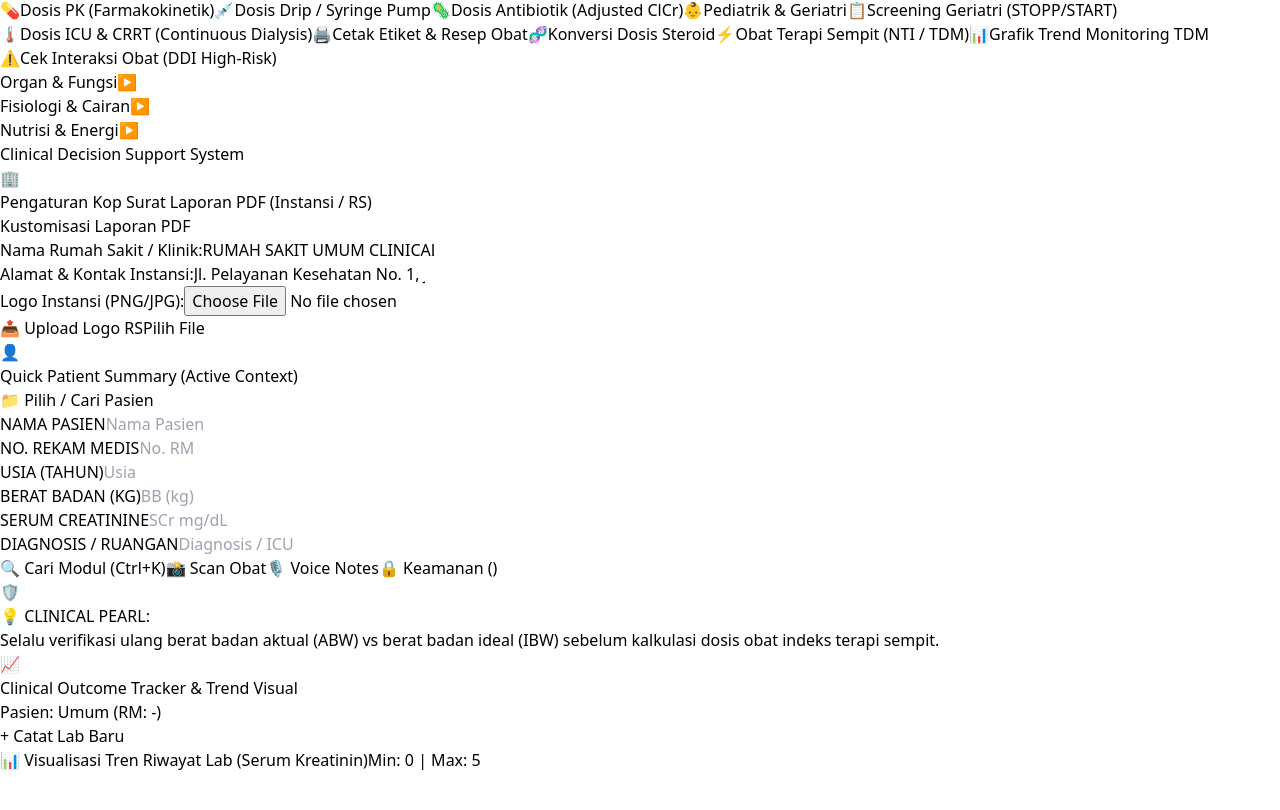
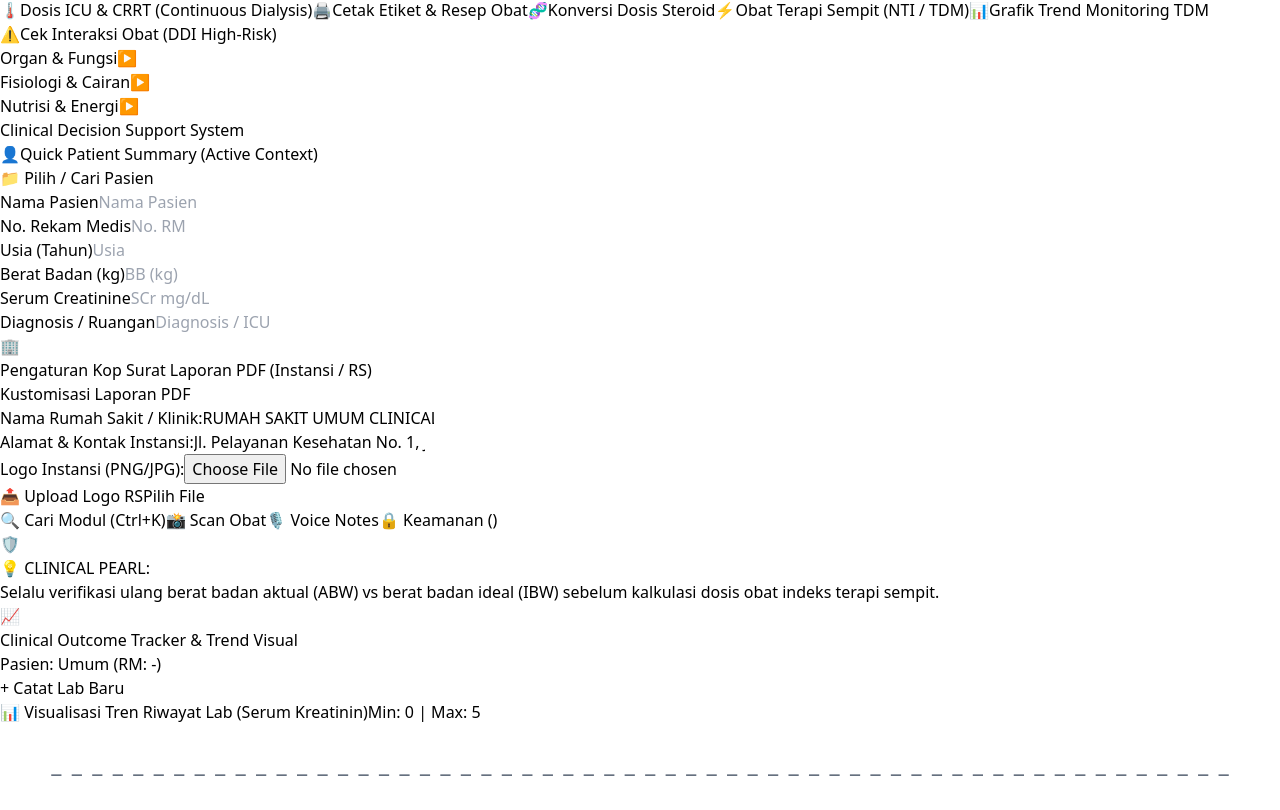
Before and after one commit to ululbiasaajaa/klinis-calc-v2, a React (Vite) app: page / in a window 1280 px wide. Shown: the part 770-1580 px from the top of the page. Built offline with nearby package versions, Linux system fonts and the light colour scheme.

Commit message:
feat: add PWA support and cleanup UI components

```diff
--- /dev/null
+++ b/capacitor.config.json
@@ -0,0 +1,5 @@
+{
+  "appId": "com.example.app",
+  "appName": "klinis-calc-v2",
+  "webDir": "dist"
+}
--- a/package.json
+++ b/package.json
@@ -10,6 +10,9 @@
     "preview": "vite preview"
   },
   "dependencies": {
+    "@capacitor/android": "^8.4.2",
+    "@capacitor/cli": "^8.4.2",
+    "@capacitor/core": "^8.4.2",
     "@google/genai": "^2.13.0",
     "chart.js": "^4.5.1",
     "html2pdf.js": "^0.14.0",
--- a/src/App.jsx
+++ b/src/App.jsx
@@ -2,7 +2,7 @@ import React, { useState, useEffect } from 'react';
 import html2pdf from 'html2pdf.js';
 
 import Sidebar from './components/Sidebar';
-import PatientContextBar from './components/PatientContextBar'; // <-- IMPORT PATIENT CONTEXT BAR BARU
+import PatientContextBar from './components/PatientContextBar';
 import HospitalHeader from './components/HospitalHeader';
 import HistoryLog from './components/HistoryLog';
 import RoleGateModal from './components/RoleGateModal';
@@ -74,6 +74,32 @@ export default function App() {
   const [isScannerOpen, setIsScannerOpen] = useState(false);
   const [isCommandOpen, setIsCommandOpen] = useState(false);
   const [voiceResult, setVoiceResult] = useState('');
+
+  // PWA Install Prompt State & Listener
+  const [deferredPrompt, setDeferredPrompt] = useState(null);
+  const [isInstallable, setIsInstallable] = useState(false);
+
+  useEffect(() => {
+    const handleBeforeInstallPrompt = (e) => {
+      e.preventDefault();
+      setDeferredPrompt(e);
+      setIsInstallable(true);
+    };
+
+    window.addEventListener('beforeinstallprompt', handleBeforeInstallPrompt);
+    return () => window.removeEventListener('beforeinstallprompt', handleBeforeInstallPrompt);
+  }, []);
+
+  const handleInstallClick = async () => {
+    if (!deferredPrompt) return;
+    deferredPrompt.prompt();
+    const { outcome } = await deferredPrompt.userChoice;
+    if (outcome === 'accepted') {
+      triggerToast('Aplikasi berhasil diinstal ke perangkat!', 'success');
+    }
+    setDeferredPrompt(null);
+    setIsInstallable(false);
+  };
 
   useEffect(() => {
     const handleGlobalShortcut = (e) => {
@@ -471,6 +497,11 @@ export default function App() {
           </div>
         </div>
         <div className="flex items-center gap-2">
+          {isInstallable && (
+            <button onClick={handleInstallClick} className="p-2 rounded-lg bg-blue-600 text-white text-xs font-bold" title="Install Aplikasi">
+              📥
+            </button>
+          )}
           <button onClick={() => setIsCommandOpen(true)} className="p-2 rounded-lg bg-indigo-600 text-white text-xs font-bold" title="Cari Cepat (Ctrl+K)">
             🔍
           </button>
@@ -502,18 +533,28 @@ export default function App() {
       />
 
       <main className="flex-1 p-4 md:p-8 max-w-4xl mx-auto w-full space-y-6">
+
+        {/* PATIENT CONTEXT BAR GLOBAL (Hanya 1 di paling atas) */}
+        <PatientContextBar
+          onOpenDirectory={() => setIsPatientDirOpen(true)}
+        />
+
         <HospitalHeader
           hospitalInfo={hospitalInfo}
           setHospitalInfo={setHospitalInfo}
         />
 
-        {/* HEADER PASIEN DENGAN PATIENT CONTEXT BAR GLOBAL */}
-        <div className="flex flex-col gap-4">
-          <PatientContextBar
-            onOpenDirectory={() => setIsPatientDirOpen(true)}
-          />
-
+        {/* SHORTCUTS BAR & PWA INSTALL BUTTON */}
         <div className="hidden md:flex items-center justify-end gap-2">
+          {isInstallable && (
+            <button
+              onClick={handleInstallClick}
+              className="flex items-center gap-2 bg-blue-600 hover:bg-blue-500 text-white font-bold py-2.5 px-4 rounded-xl shadow-sm transition-all text-xs whitespace-nowrap cursor-pointer animate-pulse"
+              title="Install Aplikasi Klinis"
+            >
+              <span>📥💻</span> Install App
+            </button>
+          )}
           <button
             onClick={() => setIsCommandOpen(true)}
             className="flex items-center gap-2 bg-blue-600 hover:bg-blue-500 text-white font-bold py-2.5 px-4 rounded-xl shadow-sm transition-all text-xs whitespace-nowrap cursor-pointer"
@@ -541,7 +582,6 @@ export default function App() {
           >
             <span>🔒</span> Keamanan ({userRole})
           </button>
-          </div>
         </div>
 
         {/* BANNER HASIL TRANSKRIP SUARA JIKA ADA */}
@@ -791,7 +831,7 @@ export default function App() {
             </div>
           )}
 
-          {/* ACTION BUTTONS (STANDAR TOMBOL: PRIMARY BIRU, SUCCESS HIJAU) */}
+          {/* ACTION BUTTONS */}
           {activeTab !== 'dashboard' && (
             <div className={`mt-8 border-t pt-6 flex flex-col sm:flex-row justify-between items-center gap-3 ${
               isDark ? 'border-slate-800' : 'border-slate-200'
--- a/src/components/PatientContextBar.jsx
+++ b/src/components/PatientContextBar.jsx
@@ -1,118 +1,107 @@
 import React from 'react';
+import { usePatient } from '../context/PatientContext';
 import { useTheme } from '../context/ThemeContext';
-import { usePatient } from '../context/PatientContext';
 
-export function PatientContextBar({ onOpenDirectory }) {
+export default function PatientContextBar({ onOpenDirectory }) {
   const { theme } = useTheme();
   const isDark = theme === 'dark';
-  const {
-    patientName, setPatientName,
-    patientId, setPatientId,
-    patientAge, setPatientAge,
-    patientWeight, setPatientWeight,
-    patientHeight, setPatientHeight,
-    patientScr, setPatientScr,
-    patientDiagnosis, setPatientDiagnosis
-  } = usePatient();
+  const { patientName, setPatientName, patientId, setPatientId } = usePatient();
 
   return (
-    <div className={`p-4 rounded-2xl mb-6 border transition-colors ${
-      isDark ? 'bg-slate-900 border-slate-800' : 'bg-white border-slate-200 shadow-sm'
+    <div className={`p-4 md:p-5 rounded-2xl shadow-xl border transition-colors relative z-10 ${
+      isDark ? 'bg-slate-900 border-slate-800' : 'bg-white border-slate-200 shadow-slate-200/50'
     }`}>
-      {/* HEADER BAR */}
-      <div className="flex justify-between items-center mb-3 pb-2 border-b border-slate-700/40">
+      {/* Header Bar */}
+      <div className="flex flex-col sm:flex-row justify-between items-start sm:items-center gap-3 mb-4 border-b pb-3 border-slate-700/50">
         <div className="flex items-center gap-2">
-          <span className="text-base">👤</span>
-          <h3 className={`text-xs font-bold uppercase tracking-wider ${isDark ? 'text-slate-200' : 'text-slate-800'}`}>
+          <span className="text-lg">👤</span>
+          <span className={`text-xs font-bold uppercase tracking-wider ${isDark ? 'text-slate-300' : 'text-slate-700'}`}>
             Quick Patient Summary (Active Context)
-          </h3>
+          </span>
         </div>
+
+        {/* TOMBOL DIREKTORI UTAMA - DIJAMIN KLIK-ABLE */}
         <button
+          type="button"
           onClick={onOpenDirectory}
-          className="bg-blue-600 hover:bg-blue-500 text-white px-3 py-1.5 rounded-xl text-xs font-bold transition-all shadow-sm flex items-center gap-1.5 cursor-pointer"
+          className="flex items-center gap-2 bg-blue-600 hover:bg-blue-500 text-white font-bold py-2.5 px-4 rounded-xl shadow-md transition-all text-xs whitespace-nowrap cursor-pointer z-20 relative"
         >
           <span>📁</span> Pilih / Cari Pasien
         </button>
       </div>
 
-      {/* GRID DATA PASIEN TERPUSAT */}
-      <div className="grid grid-cols-2 sm:grid-cols-3 md:grid-cols-6 gap-3 text-xs">
-
-        {/* NAMA PASIEN */}
-        <div className={`p-2.5 rounded-xl border ${isDark ? 'bg-slate-950 border-slate-800' : 'bg-slate-50 border-slate-200'}`}>
-          <span className="text-[10px] font-semibold text-slate-400 block mb-0.5">NAMA PASIEN</span>
+      {/* Input Fields Grid */}
+      <div className="grid grid-cols-2 sm:grid-cols-3 md:grid-cols-6 gap-3">
+        <div className="col-span-1 sm:col-span-1 md:col-span-1">
+          <label className="block text-[10px] font-bold text-slate-400 uppercase mb-1">Nama Pasien</label>
           <input
             type="text"
             value={patientName}
             onChange={(e) => setPatientName(e.target.value)}
             placeholder="Nama Pasien"
-            className="w-full bg-transparent font-bold outline-none text-xs truncate"
+            className={`w-full p-2.5 rounded-xl border outline-none text-xs font-semibold ${
+              isDark ? 'bg-slate-950 border-slate-800 text-white focus:border-blue-500' : 'bg-slate-50 border-slate-300 text-slate-900 focus:border-blue-600'
+            }`}
           />
         </div>
 
-        {/* NO REKAM MEDIS */}
-        <div className={`p-2.5 rounded-xl border ${isDark ? 'bg-slate-950 border-slate-800' : 'bg-slate-50 border-slate-200'}`}>
-          <span className="text-[10px] font-semibold text-slate-400 block mb-0.5">NO. REKAM MEDIS</span>
+        <div className="col-span-1 sm:col-span-1 md:col-span-1">
+          <label className="block text-[10px] font-bold text-slate-400 uppercase mb-1">No. Rekam Medis</label>
           <input
             type="text"
             value={patientId}
             onChange={(e) => setPatientId(e.target.value)}
             placeholder="No. RM"
-            className="w-full bg-transparent font-bold outline-none text-xs truncate font-mono"
+            className={`w-full p-2.5 rounded-xl border outline-none text-xs font-semibold ${
+              isDark ? 'bg-slate-950 border-slate-800 text-white focus:border-blue-500' : 'bg-slate-50 border-slate-300 text-slate-900 focus:border-blue-600'
+            }`}
           />
         </div>
 
-        {/* USIA & GENDER */}
-        <div className={`p-2.5 rounded-xl border ${isDark ? 'bg-slate-950 border-slate-800' : 'bg-slate-50 border-slate-200'}`}>
-          <span className="text-[10px] font-semibold text-slate-400 block mb-0.5">USIA (TAHUN)</span>
+        <div className="col-span-1 sm:col-span-1 md:col-span-1">
+          <label className="block text-[10px] font-bold text-slate-400 uppercase mb-1">Usia (Tahun)</label>
           <input
             type="number"
-            value={patientAge || ''}
-            onChange={(e) => setPatientAge(e.target.value)}
             placeholder="Usia"
-            className="w-full bg-transparent font-bold outline-none text-xs"
+            className={`w-full p-2.5 rounded-xl border outline-none text-xs font-semibold ${
+              isDark ? 'bg-slate-950 border-slate-800 text-white focus:border-blue-500' : 'bg-slate-50 border-slate-300 text-slate-900 focus:border-blue-600'
+            }`}
           />
         </div>
 
-        {/* BERAT BADAN (BB) */}
-        <div className={`p-2.5 rounded-xl border ${isDark ? 'bg-slate-950 border-slate-800' : 'bg-slate-50 border-slate-200'}`}>
-          <span className="text-[10px] font-semibold text-slate-400 block mb-0.5">BERAT BADAN (KG)</span>
+        <div className="col-span-1 sm:col-span-1 md:col-span-1">
+          <label className="block text-[10px] font-bold text-slate-400 uppercase mb-1">Berat Badan (kg)</label>
           <input
             type="number"
-            value={patientWeight || ''}
-            onChange={(e) => setPatientWeight(e.target.value)}
             placeholder="BB (kg)"
-            className="w-full bg-transparent font-bold outline-none text-xs text-blue-500"
+            className={`w-full p-2.5 rounded-xl border outline-none text-xs font-semibold ${
+              isDark ? 'bg-slate-950 border-slate-800 text-white focus:border-blue-500' : 'bg-slate-50 border-slate-300 text-slate-900 focus:border-blue-600'
+            }`}
           />
         </div>
 
-        {/* KREATININ SERUM (SCr) */}
-        <div className={`p-2.5 rounded-xl border ${isDark ? 'bg-slate-950 border-slate-800' : 'bg-slate-50 border-slate-200'}`}>
-          <span className="text-[10px] font-semibold text-slate-400 block mb-0.5">SERUM CREATININE</span>
+        <div className="col-span-1 sm:col-span-1 md:col-span-1">
+          <label className="block text-[10px] font-bold text-slate-400 uppercase mb-1">Serum Creatinine</label>
           <input
             type="number"
-            value={patientScr || ''}
-            onChange={(e) => setPatientScr(e.target.value)}
             placeholder="SCr mg/dL"
-            className="w-full bg-transparent font-bold outline-none text-xs text-amber-500"
+            className={`w-full p-2.5 rounded-xl border outline-none text-xs font-semibold ${
+              isDark ? 'bg-slate-950 border-slate-800 text-white focus:border-blue-500' : 'bg-slate-50 border-slate-300 text-slate-900 focus:border-blue-600'
+            }`}
           />
         </div>
 
-        {/* DIAGNOSIS / RUANGAN */}
-        <div className={`p-2.5 rounded-xl border ${isDark ? 'bg-slate-950 border-slate-800' : 'bg-slate-50 border-slate-200'}`}>
-          <span className="text-[10px] font-semibold text-slate-400 block mb-0.5">DIAGNOSIS / RUANGAN</span>
+        <div className="col-span-1 sm:col-span-1 md:col-span-1">
+          <label className="block text-[10px] font-bold text-slate-400 uppercase mb-1">Diagnosis / Ruangan</label>
           <input
             type="text"
-            value={patientDiagnosis || ''}
-            onChange={(e) => setPatientDiagnosis(e.target.value)}
             placeholder="Diagnosis / ICU"
-            className="w-full bg-transparent font-bold outline-none text-xs truncate"
+            className={`w-full p-2.5 rounded-xl border outline-none text-xs font-semibold ${
+              isDark ? 'bg-slate-950 border-slate-800 text-white focus:border-blue-500' : 'bg-slate-50 border-slate-300 text-slate-900 focus:border-blue-600'
+            }`}
           />
         </div>
-
       </div>
     </div>
   );
 }
-
-export default PatientContextBar;
```
Also changed, not shown: index.html (+6 -4 lines), 54 other files (tests, documents, lock files or other folders). Lines whose indentation alone changed are shown as unchanged.
